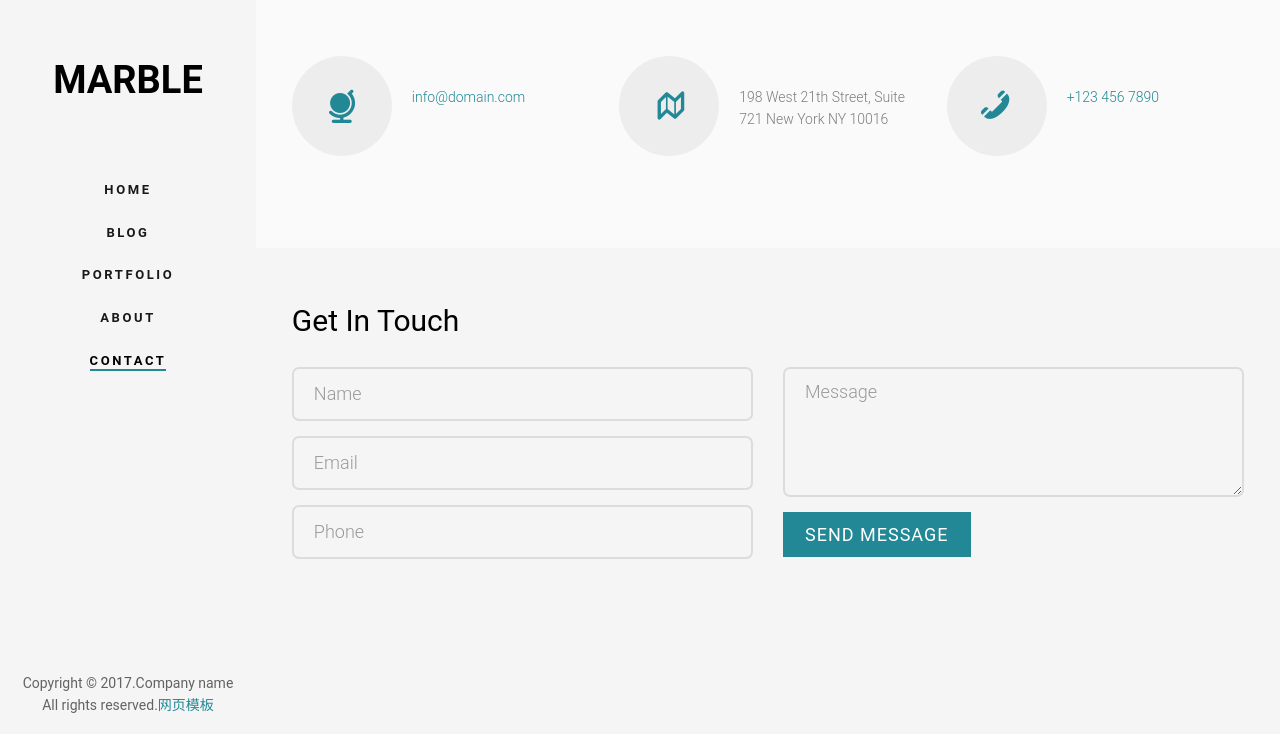
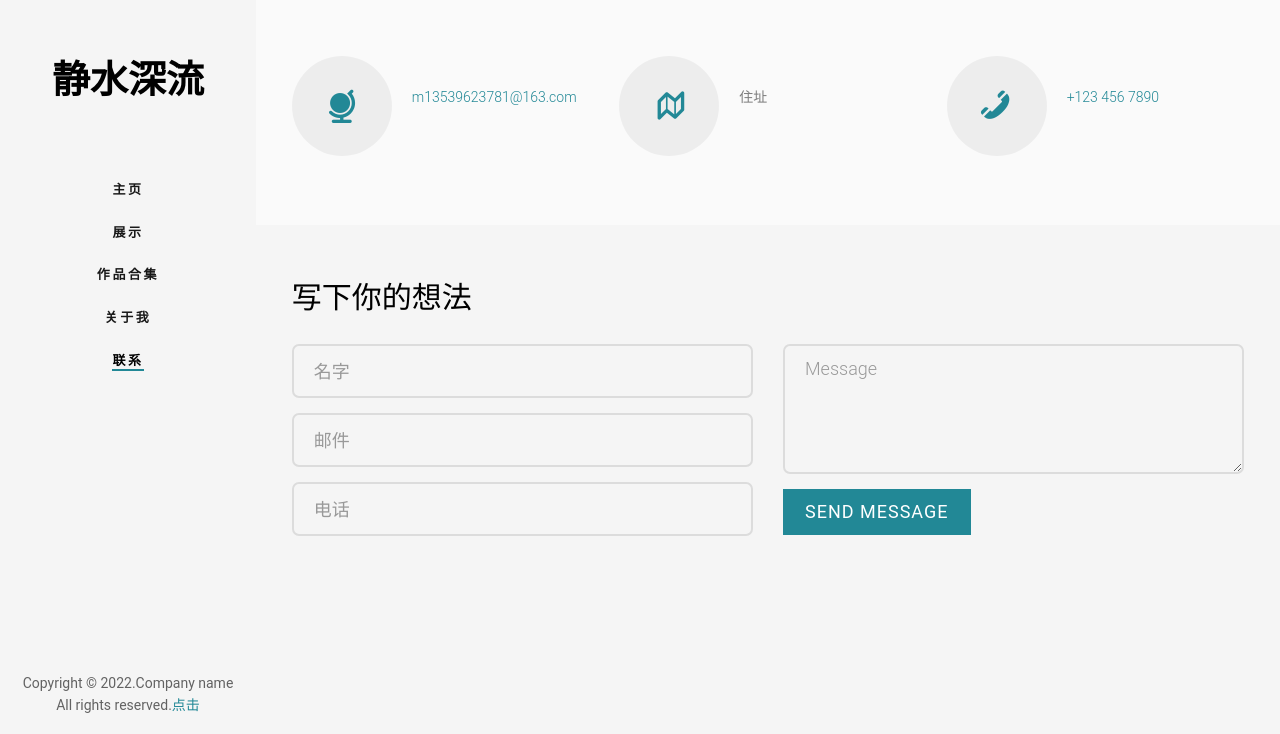
Before and after one commit to Candliwei/candlw, a plain HTML site: page candlw/contact.html in a window 1280 px wide. Shown: the top 734 px of the page. Drawn offline with Linux system fonts and the light colour scheme; files whose address does not match are found by name.

Commit message:
更新汉化—01

```diff
--- a/candlw/contact.html
+++ b/candlw/contact.html
@@ -7,7 +7,7 @@
 	<head>
 	<meta charset="utf-8">
 	<meta http-equiv="X-UA-Compatible" content="IE=edge">
-	<title></title>
+	<title>联系</title>
 	<meta name="viewport" content="width=device-width, initial-scale=1">
 	<meta name="description" content="" />
 	<meta name="keywords" content="" />
@@ -49,19 +49,19 @@
 		<a href="#" class="js-fh5co-nav-toggle fh5co-nav-toggle"><i></i></a>
 		<aside id="fh5co-aside" role="complementary" class="border js-fullheight">
 
-			<h1 id="fh5co-logo"><a href="index.html">Marble</a></h1>
+			<h1 id="fh5co-logo"><a href="index.html">静水深流</a></h1>
 			<nav id="fh5co-main-menu" role="navigation">
 				<ul>
-					<li><a href="index.html">Home</a></li>
-					<li><a href="blog.html">Blog</a></li>
-					<li><a href="portfolio.html">Portfolio</a></li>
-					<li><a href="about.html">About</a></li>
-					<li class="fh5co-active"><a href="contact.html">Contact</a></li>
+					<li><a href="index.html">主页</a></li>
+					<li><a href="blog.html">展示</a></li>
+					<li><a href="portfolio.html">作品合集</a></li>
+					<li><a href="about.html">关于我</a></li>
+					<li class="fh5co-active"><a href="contact.html">联系</a></li>
 				</ul>
 			</nav>
 
 			<div class="fh5co-footer">
-				<p>Copyright &copy; 2017.Company name All rights reserved.<a target="_blank" href="http://www.mycodes.net/">&#x7F51;&#x9875;&#x6A21;&#x677F;</a></p>
+				<p>Copyright &copy; 2022.Company name All rights reserved.<a target="_blank" href="http://www.mycodes.net/">点击</a></p>
 				<ul>
 					<li><a href="#"><i class="icon-facebook2"></i></a></li>
 					<li><a href="#"><i class="icon-twitter2"></i></a></li>
@@ -82,7 +82,7 @@
 									<i class="icon-globe"></i>
 								</div>
 								<div class="fh5co-text">
-									<p><a href="#">info@domain.com</a></p>
+									<p><a href="#">m13539623781@163.com</a></p>
 								</div>
 							</div>
 						</div>
@@ -92,7 +92,7 @@
 									<i class="icon-map"></i>
 								</div>
 								<div class="fh5co-text">
-									<p>198 West 21th Street, Suite 721 New York NY 10016</p>
+									<p>住址</p>
 								</div>
 							</div>
 						</div>
@@ -113,7 +113,7 @@
 
 				<div class="row">
 					<div class="col-md-4">
-						<h2>Get In Touch</h2>
+						<h2>写下你的想法</h2>
 					</div>
 				</div>
 				<form action="">
@@ -122,13 +122,13 @@
 							<div class="row">
 								<div class="col-md-6">
 									<div class="form-group">
-										<input type="text" class="form-control" placeholder="Name">
+										<input type="text" class="form-control" placeholder="名字">
 									</div>
 									<div class="form-group">
-										<input type="text" class="form-control" placeholder="Email">
+										<input type="text" class="form-control" placeholder="邮件">
 									</div>
 									<div class="form-group">
-										<input type="text" class="form-control" placeholder="Phone">
+										<input type="text" class="form-control" placeholder="电话">
 									</div>
 								</div>
 								<div class="col-md-6">
```
Also changed, not shown: candlw/about.html (+8 -8 lines), candlw/blog.html (+8 -8 lines), candlw/index.html (+9 -9 lines), candlw/portfolio.html (+8 -8 lines).
